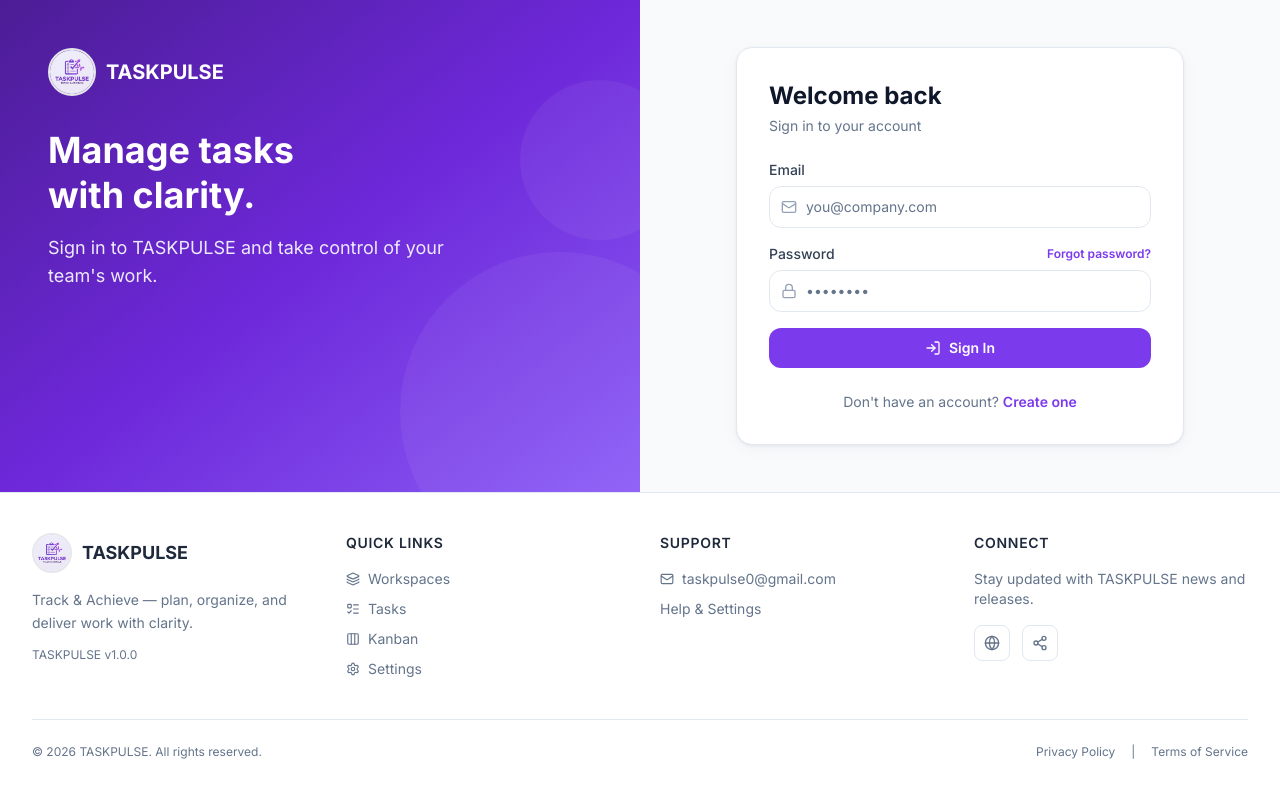
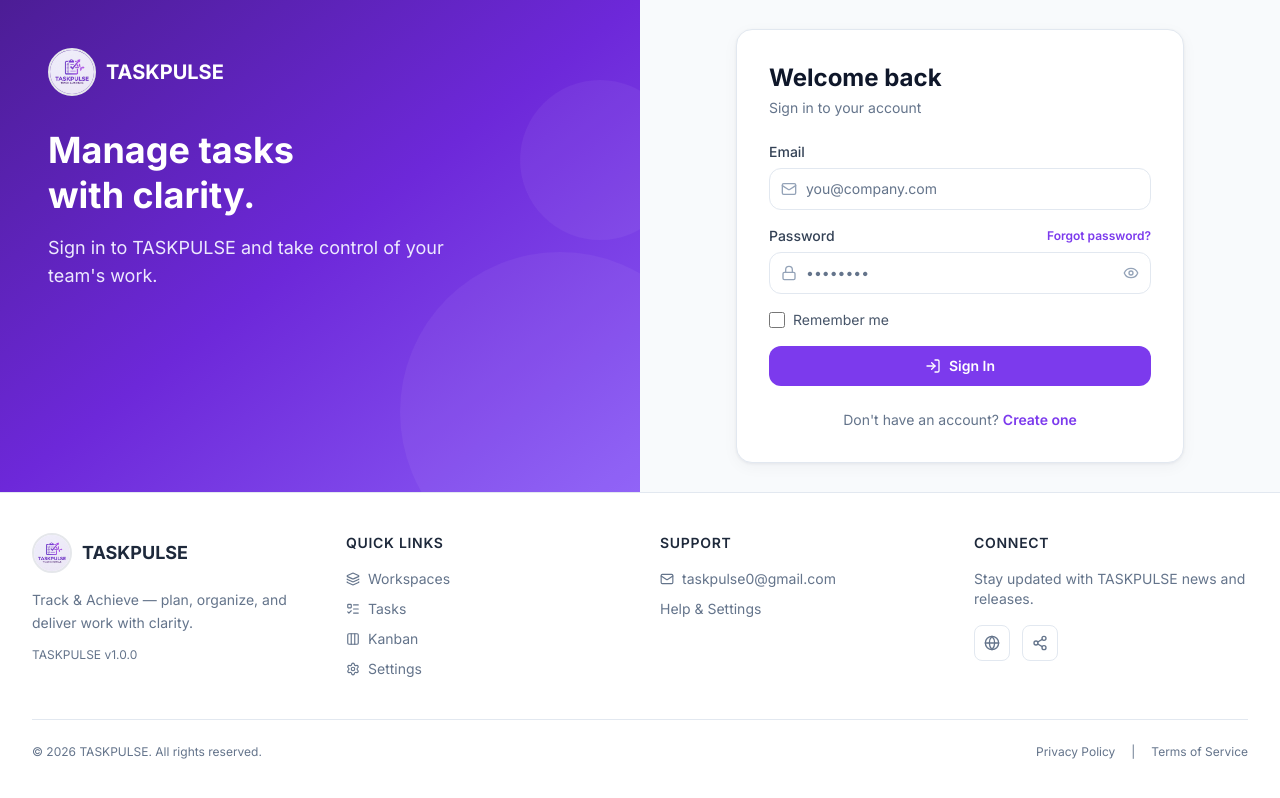
Before and after one commit to Arankan05/task-management-system, a React (Vite) app in the folder frontend/: page / in a window 1280 px wide. Built offline with nearby package versions, Linux system fonts and the light colour scheme; no server answers.

Commit message:
feat: Enhance login functionality with "Remember Me" feature and password visibility toggle
- Added "Remember Me" checkbox to save email in local storage.
- Implemented password visibility toggle using Eye and EyeOff icons.

```diff
--- a/frontend/src/pages/auth/Login.jsx
+++ b/frontend/src/pages/auth/Login.jsx
@@ -5,7 +5,9 @@ import { loginUser, clearAuthError } from '../../store/slices/authSlice'
 import Alert from '../../components/ui/Alert'
 import Footer from '../../components/Footer'
 import BrandLogo, { APP_NAME } from '../../components/BrandLogo'
-import { LogIn, Mail, Lock } from 'lucide-react'
+import { LogIn, Mail, Lock, Eye, EyeOff } from 'lucide-react'
+
+const REMEMBER_EMAIL_KEY = 'taskpulse_remember_email'
 
 function Login() {
   const navigate = useNavigate()
@@ -14,12 +16,21 @@ function Login() {
   const dispatch = useDispatch()
   const { loading, error } = useSelector((state) => state.auth ?? {})
   const [email, setEmail] = useState(searchParams.get('email') || '')
+  const [rememberMe, setRememberMe] = useState(false)
 
   useEffect(() => {
     const prefill = searchParams.get('email')
-    if (prefill) setEmail(prefill)
+    if (prefill) {
+      setEmail(prefill)
+      return
+    }
+    const savedEmail = localStorage.getItem(REMEMBER_EMAIL_KEY)
+    if (savedEmail) {
+      setEmail(savedEmail)
+    }
   }, [searchParams])
   const [password, setPassword] = useState('')
+  const [showPassword, setShowPassword] = useState(false)
   const [validationError, setValidationError] = useState('')
 
   const handleLogin = async (e) => {
@@ -33,6 +44,11 @@ function Login() {
 
     try {
       const result = await dispatch(loginUser({ email, password })).unwrap()
+      if (rememberMe) {
+        localStorage.setItem(REMEMBER_EMAIL_KEY, email)
+      } else {
+        localStorage.removeItem(REMEMBER_EMAIL_KEY)
+      }
       if (result.mustResetPassword) {
         navigate('/mandatory-reset')
       } else {
@@ -91,9 +107,32 @@ function Login() {
                 </div>
                 <div className="relative">
                   <Lock className="absolute left-3 top-1/2 -translate-y-1/2 text-slate-400" size={16} />
-                  <input type="password" placeholder="••••••••" value={password} onChange={(e) => setPassword(e.target.value)} className="input-field pl-9" />
+                  <input
+                    type={showPassword ? 'text' : 'password'}
+                    placeholder="••••••••"
+                    value={password}
+                    onChange={(e) => setPassword(e.target.value)}
+                    className="input-field pl-9 pr-10"
+                  />
+                  <button
+                    type="button"
+                    onClick={() => setShowPassword((v) => !v)}
+                    className="absolute right-3 top-1/2 -translate-y-1/2 text-slate-400 hover:text-slate-600"
+                    aria-label={showPassword ? 'Hide password' : 'Show password'}
+                  >
+                    {showPassword ? <EyeOff size={16} /> : <Eye size={16} />}
+                  </button>
                 </div>
               </div>
+              <label className="flex items-center gap-2 cursor-pointer select-none">
+                <input
+                  type="checkbox"
+                  checked={rememberMe}
+                  onChange={(e) => setRememberMe(e.target.checked)}
+                  className="h-4 w-4 rounded border-slate-300 text-brand-600 focus:ring-brand-500"
+                />
+                <span className="text-sm text-slate-600">Remember me</span>
+              </label>
               <button type="submit" disabled={loading} className="btn-primary w-full mt-2">
                 <LogIn size={16} />
                 {loading ? 'Signing in...' : 'Sign In'}
```
